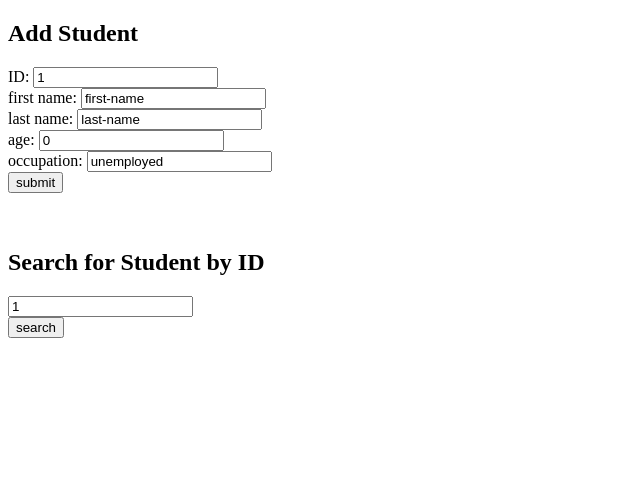
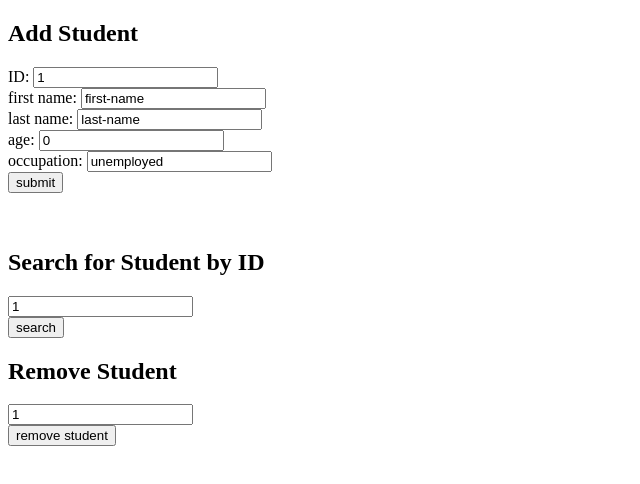
Before and after one commit to eapostol/ES6-AddStudentExercise, a website with bundled scripts: page index.html in a window 1280 px wide. Shown: the whole page, without its empty margins (0-640 px from the left). Built offline with nearby package versions, Linux system fonts and the light colour scheme.

Commit message:
#012 : update index.html to have additional forms
added search student and remove student forms

```diff
--- a/index.html
+++ b/index.html
@@ -26,6 +26,13 @@
         <input type="text" id="studentIDSearchField" name="studentIDSearchField" value="1">
     </form>
     <input type="button" id="searchSubmitBtn" name="searchSubmitBtn" value="search">
+    <h2>Remove Student</h2>
+    <!-- TODO: display a combo box with the student instead -->
+    <form id="removeStudentForm">
+        <input type="text" id="studentIDToRemoveField" name="studentIDToRemoveField" value="1">
+    </form>
+    <input type="button" id="removeStudentBtn" name="removeStudentBtn" value="remove student">
+
     <script src="src/index2.js"></script>
 </body>
 </html>
```
